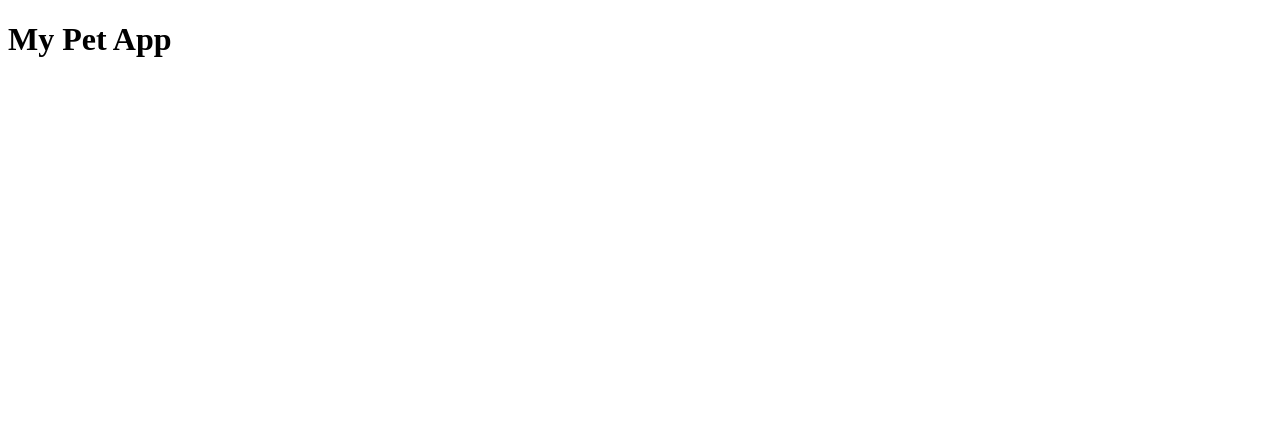
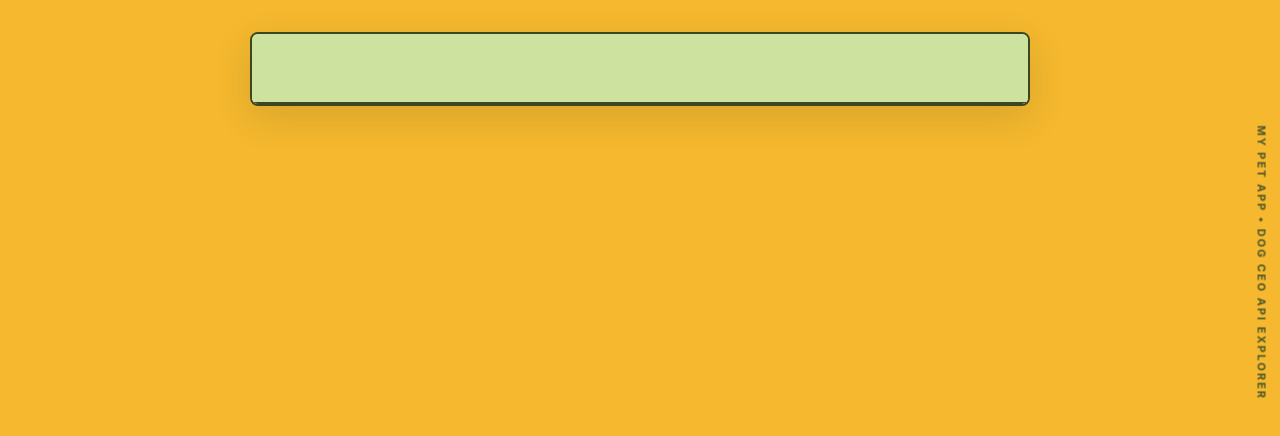
Before and after one commit to edmagineva3d/My-Pet-App_Edma, a React (Vite) app: page / in a window 1280 px wide. Shown: the top 436 px of the page. Built offline with nearby package versions, Linux system fonts and the light colour scheme.

Commit message:
add the main app layout

```diff
--- a/src/App.tsx
+++ b/src/App.tsx
@@ -1,9 +1,30 @@
 import React from 'react'
+import './styles/layout.css'
 
 export default function App() {
   return (
-    <div className="app-root">
-      <h1>My Pet App</h1>
+    <div className="app-frame">
+      <div className="outer-credit-tag">
+        MY PET APP • DOG CEO API EXPLORER
+      </div>
+
+      <div className="site-canvas">
+        <header className="canvas-header-region">
+          {/* Header & Announcement Bar */}
+        </header>
+
+        <section className="canvas-hero-region">
+          {/* Illustrated Hero & Landscape */}
+        </section>
+
+        <main className="canvas-content-region">
+          {/* Editorial Dog Image Browsing Section */}
+        </main>
+
+        <footer className="canvas-footer-region">
+          {/* Footer */}
+        </footer>
+      </div>
     </div>
   )
 }
--- /dev/null
+++ b/src/styles/layout.css
@@ -0,0 +1,110 @@
+/* Main Application Layout */
+* {
+  box-sizing: border-box;
+  margin: 0;
+  padding: 0;
+}
+
+html, body {
+  min-height: 100%;
+  width: 100%;
+  background-color: #f5b82e;
+  font-family: 'Nunito', -apple-system, BlinkMacSystemFont, 'Segoe UI', Roboto, sans-serif;
+  color: #2b3618;
+  -webkit-font-smoothing: antialiased;
+  -moz-osx-font-smoothing: grayscale;
+}
+
+/* Outer frame that wraps the centered canvas */
+.app-frame {
+  min-height: 100vh;
+  width: 100%;
+  background-color: #f5b82e;
+  display: flex;
+  justify-content: center;
+  align-items: flex-start;
+  padding: 32px 16px 48px;
+  position: relative;
+  overflow-x: hidden;
+}
+
+/* Optional vertical watermark credit text on outer frame just like reference */
+.outer-credit-tag {
+  position: fixed;
+  right: 18px;
+  top: 50%;
+  transform: translateY(-50%) rotate(90deg);
+  transform-origin: right center;
+  font-size: 11px;
+  letter-spacing: 0.18em;
+  font-weight: 700;
+  color: #4a5426;
+  text-transform: uppercase;
+  user-select: none;
+  pointer-events: none;
+  z-index: 1;
+}
+
+/* Main Website Canvas */
+.site-canvas {
+  width: 100%;
+  max-width: 780px;
+  background-color: #cde29e;
+  border: 2px solid #3c4722;
+  border-radius: 8px;
+  box-shadow: 0 12px 36px rgba(60, 71, 34, 0.16);
+  position: relative;
+  overflow: hidden;
+  display: flex;
+  flex-direction: column;
+}
+
+/* Canvas Sections */
+.canvas-header-region {
+  position: relative;
+  z-index: 20;
+}
+
+.canvas-hero-region {
+  position: relative;
+  z-index: 10;
+  background-color: #adc6eb;
+  overflow: hidden;
+}
+
+.canvas-content-region {
+  position: relative;
+  z-index: 15;
+  background-color: #cde29e;
+  padding: 28px 24px 40px;
+  display: flex;
+  flex-direction: column;
+  gap: 32px;
+}
+
+.canvas-footer-region {
+  position: relative;
+  z-index: 10;
+  background-color: #fcf8ef;
+  border-top: 2px solid #3c4722;
+}
+
+@media (max-width: 820px) {
+  .app-frame {
+    padding: 12px 8px 24px;
+  }
+  .outer-credit-tag {
+    display: none;
+  }
+}
+
+@media (max-width: 480px) {
+  .app-frame {
+    padding: 0;
+  }
+  .site-canvas {
+    border-radius: 0;
+    border-left: none;
+    border-right: none;
+  }
+}
```
